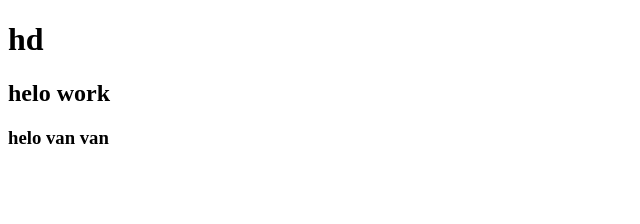
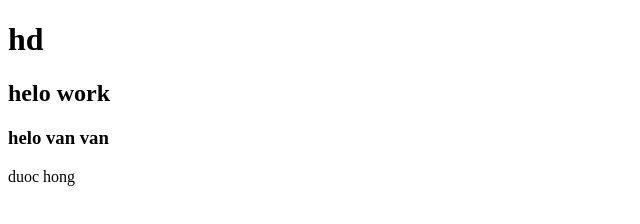
Before and after one commit to DucVanD/Learn_FE, a plain HTML site: page index.html in a window 1280 px wide. Shown: the full height of the page, 0-640 px from the left. Drawn offline with Linux system fonts and the light colour scheme.

Commit message:
change file index.html

```diff
--- a/index.html
+++ b/index.html
@@ -9,5 +9,6 @@
     <h1>hd</h1>
     <h2>helo work</h2>
     <h3>helo van van</h3>
+    <p>duoc hong</p>
 </body>
 </html>
```
